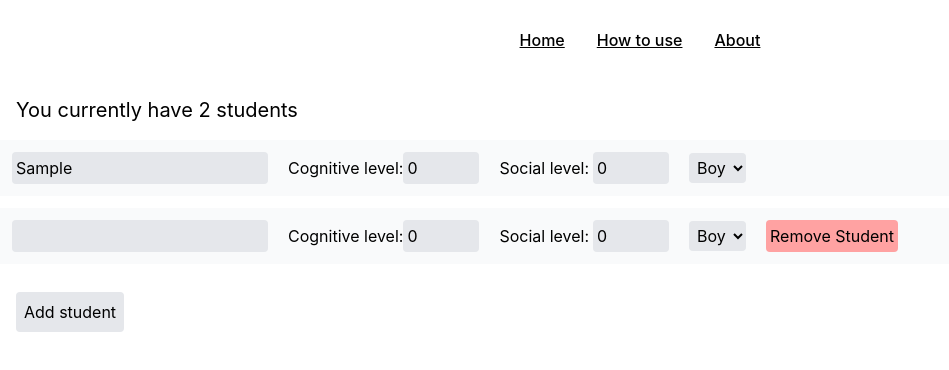
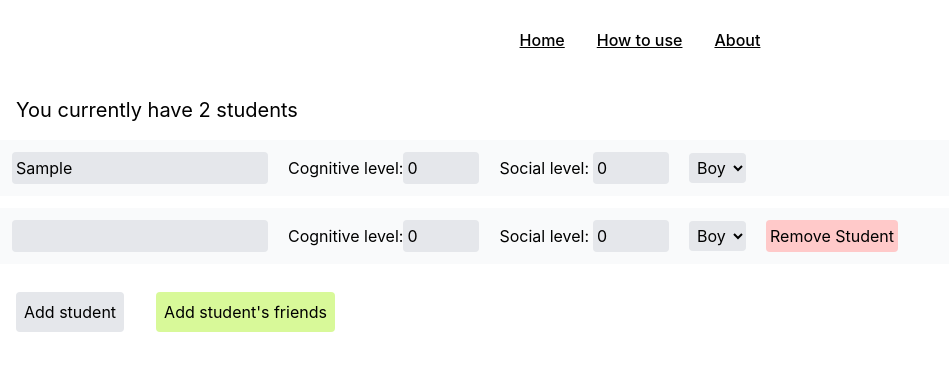
Before and after one commit to caduregel/2tot3, a React (Vite) app: page / in a window 1280 px wide. Both pictures are taken after typing "Sample" into the empty fields and a click on the button "Add student". Shown: the top 370 px of the page, without its empty margins (0-949 px from the left). Built offline with nearby package versions, Linux system fonts and the light colour scheme.

Commit message:
Changed port to 5174, added some persistancy with local storage

```diff
--- a/src/components/AddStudentCard.tsx
+++ b/src/components/AddStudentCard.tsx
@@ -45,13 +45,13 @@ const AddStudentCard: FC<Props> = ({ student, editStudent, finalStudent, deleteS
             <p className="mr-1">Social level: </p>
             <input className="bg-gray-200 mr-5 p-1 rounded-sm" type="number" max="5" min="0" value={student.social} onChange={handleSocialChange} />
 
-            <select className="bg-gray-200 mr-5 p-1 rounded-sm" value={student.gender} onChange={handleGenderChange}>
+            <select className="bg-gray-200 mr-5 p-1 rounded-sm hover:cursor-pointer" value={student.gender} onChange={handleGenderChange}>
                 <option value="boy">Boy</option>
                 <option value="girl">Girl</option>
             </select>
 
             {finalStudent ?
-                <button className="bg-red-300 p-1 rounded-sm hover:cursor-pointer" onClick={() => { deleteStudent() }}>Remove Student</button> : null}
+                <button className="bg-red-200 p-1 rounded-sm hover:cursor-pointer hover:bg-red-300" onClick={() => { deleteStudent() }}>Remove Student</button> : null}
         </div>
     )
 }
--- a/src/pages/Home.tsx
+++ b/src/pages/Home.tsx
@@ -1,10 +1,12 @@
-import { useState } from "react"
+import { useEffect, useState } from "react"
 import { IStudent } from "../interfaces/studentInterface"
 import AddStudentCard from "../components/AddStudentCard"
 
 
 function Home() {
-  const [students, setStudents] = useState<IStudent[]>([{
+  const [students, setStudents] = useState<IStudent[]>(
+    localStorage.getItem('students') ? JSON.parse(localStorage.getItem('students')  || '{}') :
+      [{
         index: 0,
         name: '',
         cognitive: 0,
@@ -39,13 +41,19 @@ function Home() {
     setStudents(newStudents)
   }
 
-  console.log(students)
+
+  useEffect(() => {
+    localStorage.setItem('students', JSON.stringify(students))
+  }, [students])
+
+  const addFriends = () => {
+    console.log('to be made')
+  }
+
   return (
     <>
-      <div>
-        <p className="m-4 text-xl">You currently have {students.length} {students.length==1 ? "student" : "students" }</p>
+      <p className="m-4 text-xl">You currently have {students.length} {students.length == 1 ? "student" : "students"}</p>
       {students.map((student, index) => {
-          console.log(index, students.length)
         return <AddStudentCard
           key={index}
           student={student}
@@ -56,10 +64,12 @@ function Home() {
       })}
 
       <button
-          className="bg-gray-200 p-2 rounded-sm hover:bg-gray-300 m-4"
+        className="bg-gray-200 p-2 rounded-sm hover:bg-gray-300 m-4 hover:cursor-pointer"
         onClick={addStudent}>
         Add student</button>
-      </div>
+
+      <button className="bg-lime-200 p-2 rounded-sm hover:bg-lime-300 m-4 hover:cursor-pointer" onClick={addFriends}>Add student's friends</button>
+
     </>
   )
 }
--- a/vite.config.ts
+++ b/vite.config.ts
@@ -8,4 +8,7 @@ export default defineConfig({
     react(),
     tailwindcss(),
   ],
+  server: {
+    port: 5174
+  }
 })
```
Lines whose indentation alone changed are shown as unchanged.
